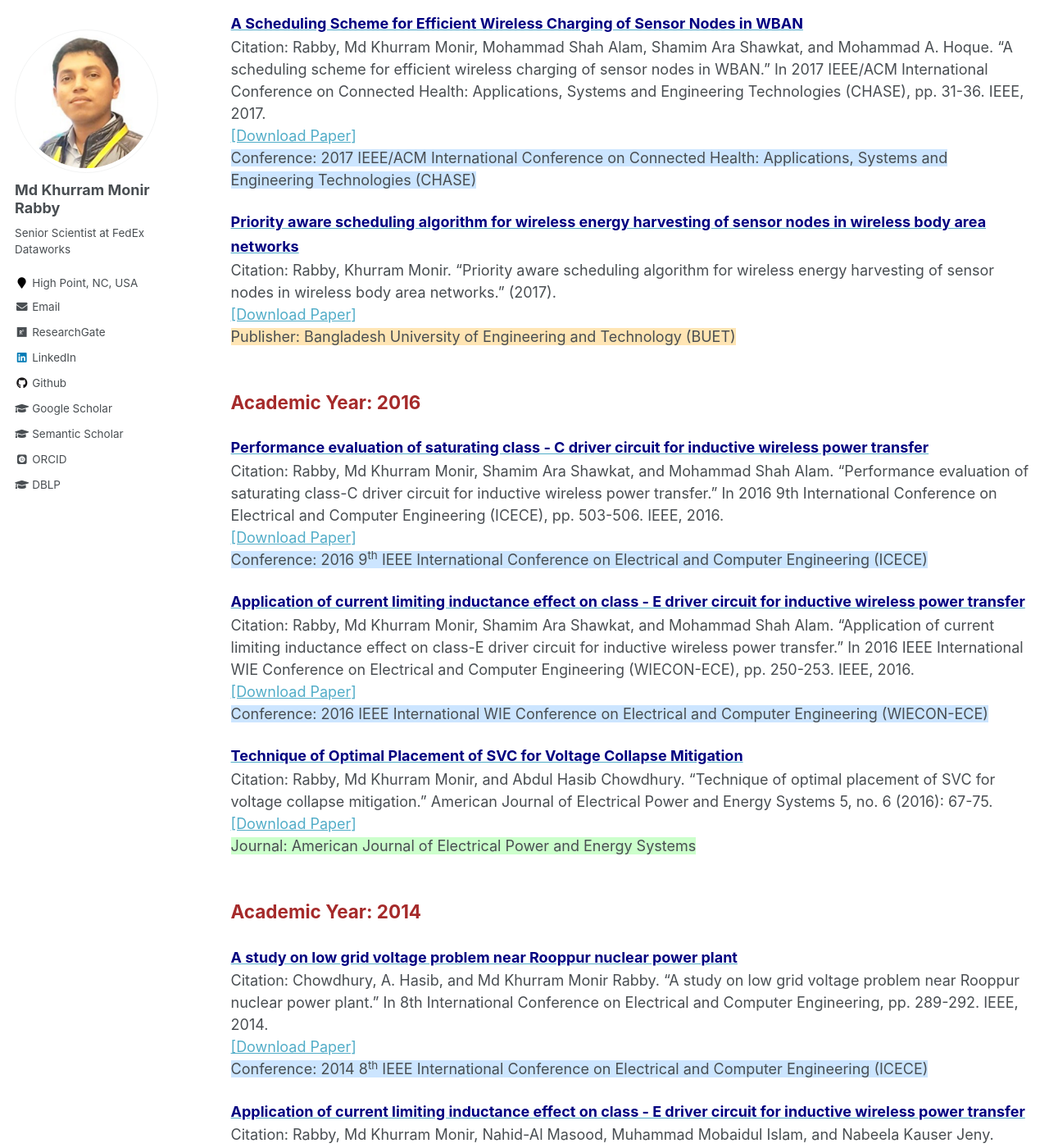
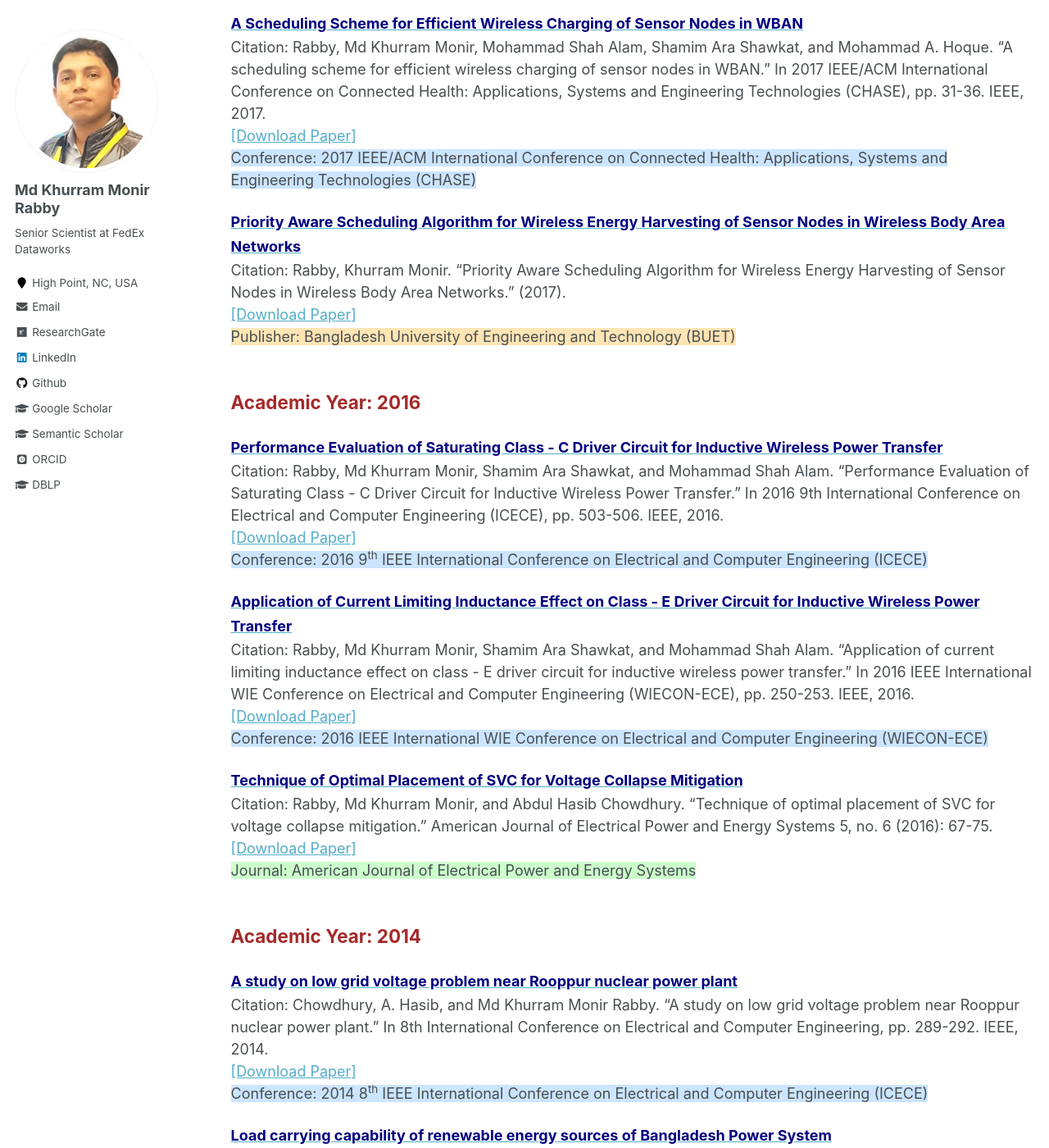
Before and after one commit to mkmrabby/mkmrabby.github.io, a Jekyll site: the page built from _pages/publications_lists.md, in a window 1280 px wide and 1400 px high, scrolled down 3808 px. Shown: the whole window at 82% size. Built offline with Jekyll 4.4.1, drawn with Linux system fonts in a browser that asks for light colours; some web fonts are replaced; some of the changed text lies outside the part shown.

Commit message:
Update publications_lists.md

```diff
--- a/_pages/publications_lists.md
+++ b/_pages/publications_lists.md
@@ -76,8 +76,8 @@ Citation: Rabby, Md Khurram Monir, AKM Kamrul Islam, Saeid Belkasim, and Marwan
 <span style="background-color:#cce5ff; font-size:1em;">Conference: 2021 ACM Southeast Conference</span>
 <br/>
 
-<span style="color:black; font-size:1.1em"><b><a href="https://dl.acm.org/doi/abs/10.1145/3409334.3452078" target="_blank"><font color="Navy" size="4">Wavelet transform-based feature extraction approach for epileptic seizure classification</font></a></b></span><br/>
-Citation: Rabby, Md Khurram Monir, AKM Kamrul Islam, Saeid Belkasim, and Marwan U. Bikdash. "Wavelet transform-based feature extraction approach for epileptic seizure classification." In Proceedings of the 2021 ACM southeast conference, pp. 164-169. 2021.<br/>
+<span style="color:black; font-size:1.1em"><b><a href="https://dl.acm.org/doi/abs/10.1145/3409334.3452078" target="_blank"><font color="Navy" size="4">Wavelet Transform-based Feature Extraction Approach for Epileptic Seizure Classification</font></a></b></span><br/>
+Citation: Rabby, Md Khurram Monir, AKM Kamrul Islam, Saeid Belkasim, and Marwan U. Bikdash. "Wavelet Transform-based Feature Extraction Approach for Epileptic Seizure Classification." In Proceedings of the 2021 ACM southeast conference, pp. 164-169. 2021.<br/>
 <a href="https://dl.acm.org/doi/abs/10.1145/3409334.3452078" target="_blank">[Download Paper]</a> <br/>
 <span style="background-color:#cce5ff; font-size:1em;">Conference: 2021 ACM Southeast Conference</span>
 <br/>
@@ -116,8 +116,8 @@ Citation: Rabby, Md Khurram Monir, Muhammad Mobaidul Islam, and Salman Monowar I
 <span style="background-color:#cce5ff; font-size:1em;">Conference: 2019 5<sup>th</sup> IEEE International Conference on Advances in Electrical Engineering (ICAEE)</span>
 <br/>
 
-<span style="color:black; font-size:1.1em"><b><a href="https://journals.plos.org/plosone/article?id=10.1371/journal.pone.0214716" target="_blank"><font color="Navy" size="4">A priority based energy harvesting scheme for charging embedded sensor nodes in wireless body area networks</font></a></b></span><br/>
-Citation: Rabby, Md Khurram Monir, Mohammad Shah Alam, and MST Shamim Ara Shawkat. "A priority based energy harvesting scheme for charging embedded sensor nodes in wireless body area networks." PloS one 14, no. 4 (2019): e0214716.<br/>
+<span style="color:black; font-size:1.1em"><b><a href="https://journals.plos.org/plosone/article?id=10.1371/journal.pone.0214716" target="_blank"><font color="Navy" size="4">A Priority Based Energy Harvesting Scheme for Charging Embedded Sensor Nodes in Wireless Body Area Networks</font></a></b></span><br/>
+Citation: Rabby, Md Khurram Monir, Mohammad Shah Alam, and MST Shamim Ara Shawkat. "A Priority Based Energy Harvesting Scheme for Charging Embedded Sensor Nodes in Wireless Body Area Networks." PloS one 14, no. 4 (2019): e0214716.<br/>
 <a href="https://journals.plos.org/plosone/article?id=10.1371/journal.pone.0214716" target="_blank">[Download Paper]</a> <br/>
 <span style="background-color:#ccffcc; font-size:1em;">Journal: PloS one</span>
 <br/>
@@ -143,8 +143,8 @@ Citation: Rabby, Md Khurram Monir, Mohammad Shah Alam, Shamim Ara Shawkat, and M
 <span style="background-color:#cce5ff; font-size:1em;">Conference: 2017 IEEE/ACM International Conference on Connected Health: Applications, Systems and Engineering Technologies (CHASE)</span>
 <br/>
 
-<span style="color:black; font-size:1.1em"><b><a href="http://lib.buet.ac.bd:8080/xmlui/handle/123456789/4730" target="_blank"><font color="Navy" size="4">Priority aware scheduling algorithm for wireless energy harvesting of sensor nodes in wireless body area networks</font></a></b></span><br/>
-Citation: Rabby, Khurram Monir. "Priority aware scheduling algorithm for wireless energy harvesting of sensor nodes in wireless body area networks." (2017).<br/>
+<span style="color:black; font-size:1.1em"><b><a href="http://lib.buet.ac.bd:8080/xmlui/handle/123456789/4730" target="_blank"><font color="Navy" size="4">Priority Aware Scheduling Algorithm for Wireless Energy Harvesting of Sensor Nodes in Wireless Body Area Networks</font></a></b></span><br/>
+Citation: Rabby, Khurram Monir. "Priority Aware Scheduling Algorithm for Wireless Energy Harvesting of Sensor Nodes in Wireless Body Area Networks." (2017).<br/>
 <a href="http://lib.buet.ac.bd:8080/xmlui/handle/123456789/4730" target="_blank">[Download Paper]</a> <br/>
 <span style="background-color:#ffe5b4; font-size:1em;">Publisher: Bangladesh University of Engineering and Technology (BUET)</span>
 <br/>
@@ -153,14 +153,14 @@ Citation: Rabby, Khurram Monir. "Priority aware scheduling algorithm for wireles
 <span style="font-size:1.25em; color:brown;"><b>Academic Year: 2016</b></span>
 <br/>
 
-<span style="color:black; font-size:1.1em"><b><a href="https://ieeexplore.ieee.org/abstract/document/7853967" target="_blank"><font color="Navy" size="4">Performance evaluation of saturating class - C driver circuit for inductive wireless power transfer</font></a></b></span><br/>
-Citation: Rabby, Md Khurram Monir, Shamim Ara Shawkat, and Mohammad Shah Alam. "Performance evaluation of saturating class-C driver circuit for inductive wireless power transfer." In 2016 9th International Conference on Electrical and Computer Engineering (ICECE), pp. 503-506. IEEE, 2016.<br/>
+<span style="color:black; font-size:1.1em"><b><a href="https://ieeexplore.ieee.org/abstract/document/7853967" target="_blank"><font color="Navy" size="4">Performance Evaluation of Saturating Class - C Driver Circuit for Inductive Wireless Power Transfer</font></a></b></span><br/>
+Citation: Rabby, Md Khurram Monir, Shamim Ara Shawkat, and Mohammad Shah Alam. "Performance Evaluation of Saturating Class - C Driver Circuit for Inductive Wireless Power Transfer." In 2016 9th International Conference on Electrical and Computer Engineering (ICECE), pp. 503-506. IEEE, 2016.<br/>
 <a href="https://ieeexplore.ieee.org/abstract/document/7853967" target="_blank">[Download Paper]</a> <br/>
 <span style="background-color:#cce5ff; font-size:1em;">Conference: 2016 9<sup>th</sup> IEEE International Conference on Electrical and Computer Engineering (ICECE)</span>
 <br/>
 
-<span style="color:black; font-size:1.1em"><b><a href="https://ieeexplore.ieee.org/abstract/document/8009129" target="_blank"><font color="Navy" size="4">Application of current limiting inductance effect on class - E driver circuit for inductive wireless power transfer</font></a></b></span><br/>
-Citation: Rabby, Md Khurram Monir, Shamim Ara Shawkat, and Mohammad Shah Alam. "Application of current limiting inductance effect on class-E driver circuit for inductive wireless power transfer." In 2016 IEEE International WIE Conference on Electrical and Computer Engineering (WIECON-ECE), pp. 250-253. IEEE, 2016.<br/>
+<span style="color:black; font-size:1.1em"><b><a href="https://ieeexplore.ieee.org/abstract/document/8009129" target="_blank"><font color="Navy" size="4">Application of Current Limiting Inductance Effect on Class - E Driver Circuit for Inductive Wireless Power Transfer</font></a></b></span><br/>
+Citation: Rabby, Md Khurram Monir, Shamim Ara Shawkat, and Mohammad Shah Alam. "Application of current limiting inductance effect on class - E driver circuit for inductive wireless power transfer." In 2016 IEEE International WIE Conference on Electrical and Computer Engineering (WIECON-ECE), pp. 250-253. IEEE, 2016.<br/>
 <a href="https://ieeexplore.ieee.org/abstract/document/8009129" target="_blank">[Download Paper]</a> <br/>
 <span style="background-color:#cce5ff; font-size:1em;">Conference: 2016 IEEE International WIE Conference on Electrical and Computer Engineering (WIECON-ECE)</span>
 <br/>
@@ -181,7 +181,7 @@ Citation: Chowdhury, A. Hasib, and Md Khurram Monir Rabby. "A study on low grid
 <span style="background-color:#cce5ff; font-size:1em;">Conference: 2014 8<sup>th</sup> IEEE International Conference on Electrical and Computer Engineering (ICECE)</span>
 <br/>
 
-<span style="color:black; font-size:1.1em"><b><a href="https://ieeexplore.ieee.org/abstract/document/8009129" target="_blank"><font color="Navy" size="4">Application of current limiting inductance effect on class - E driver circuit for inductive wireless power transfer</font></a></b></span><br/>
+<span style="color:black; font-size:1.1em"><b><a href="https://ieeexplore.ieee.org/document/6861686" target="_blank"><font color="Navy" size="4">Load carrying capability of renewable energy sources of Bangladesh Power System</font></a></b></span><br/>
 Citation: Rabby, Md Khurram Monir, Nahid-Al Masood, Muhammad Mobaidul Islam, and Nabeela Kauser Jeny. "Load carrying capability of renewable energy sources of Bangladesh Power System." In 2014 3rd International Conference on the Developments in Renewable Energy Technology (ICDRET), pp. 1-6. IEEE, 2014.<br/>
 <a href="https://ieeexplore.ieee.org/abstract/document/8009129" target="_blank">[Download Paper]</a> <br/>
 <span style="background-color:#cce5ff; font-size:1em;">Conference: 2014 3<sup>rd</sup> IEEE International Conference on the Developments in Renewable Energy Technology (ICDRET)</span>
```
